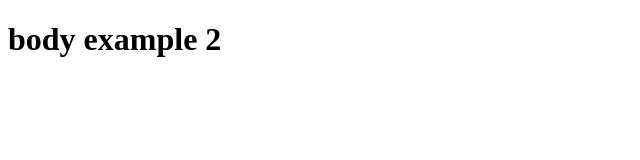
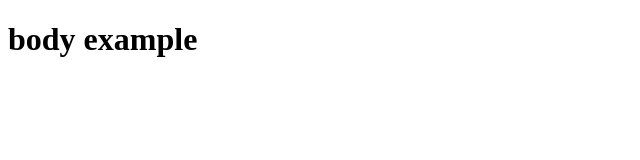
Before and after one commit to SEMICeu/SDG-PoC-on-Automatic-Tagging, a plain HTML site: page nlp_client/index.html in a window 1280 px wide. Shown: the full height of the page, 0-640 px from the left. Drawn offline with nearby package versions, Linux system fonts and the light colour scheme.

Commit message:
changed body

```diff
--- a/nlp_client/index.html
+++ b/nlp_client/index.html
@@ -11,6 +11,6 @@
     <script src="nlp_client.js" defer></script>
   </head>
   <body>
-    <h1>body example 2</h1>
+    <h1>body example</h1>
   </body>
 </html>
```
